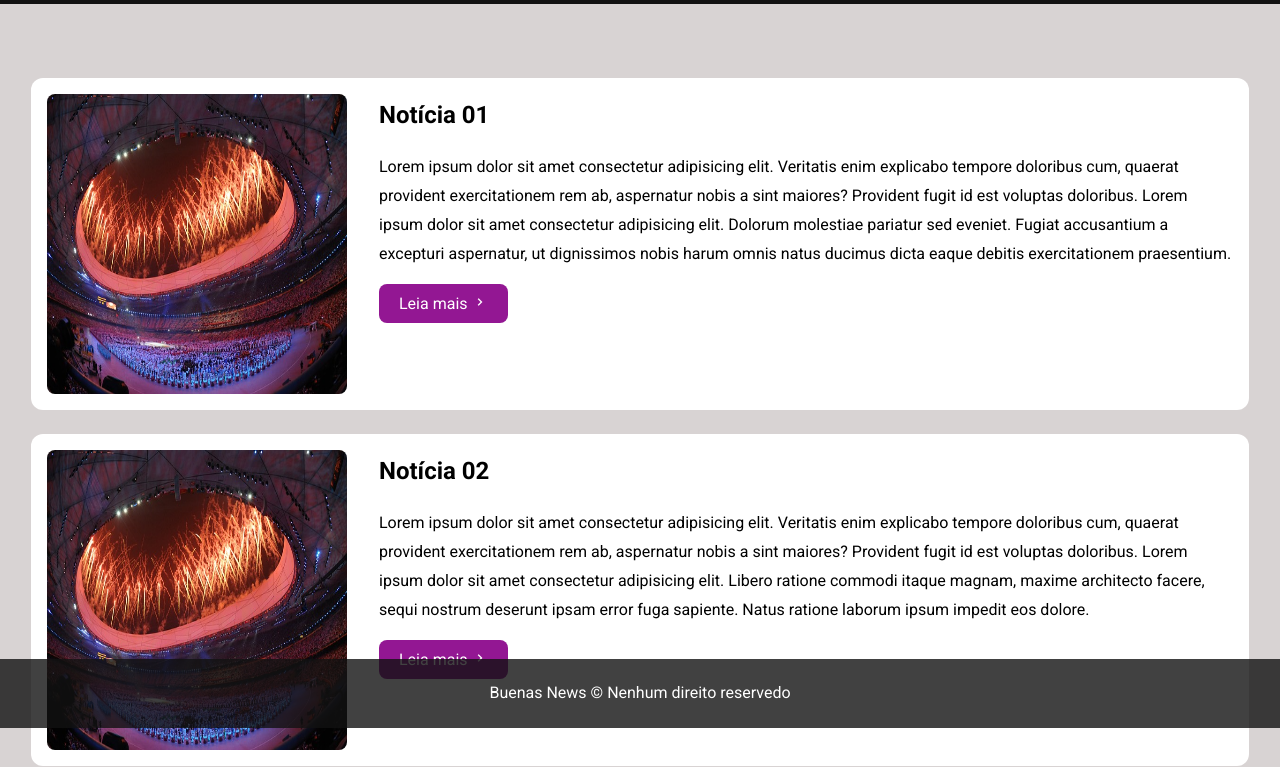
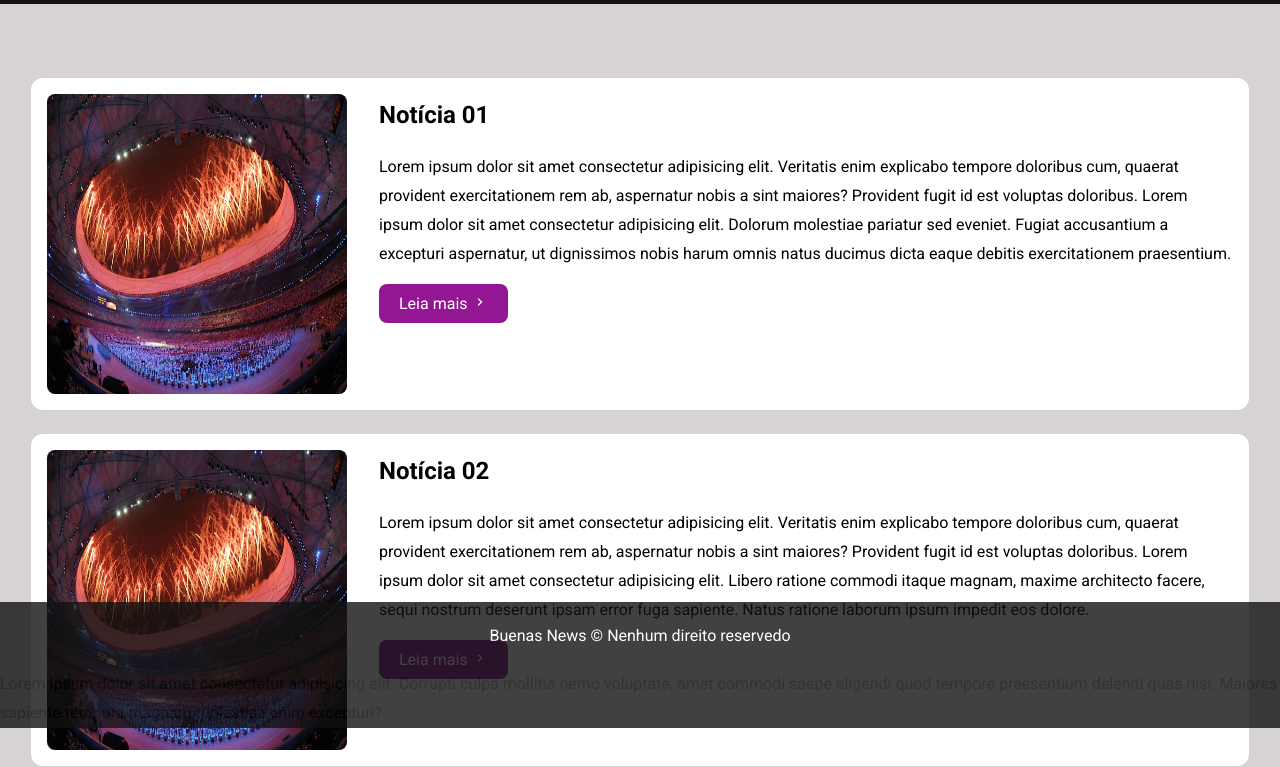
Before and after one commit to jairochabr/buenas-news, a plain HTML site: page index.html in a window 1280 px wide. Shown: the part 72-839 px from the top of the page. Drawn offline with nearby package versions, Linux system fonts and the light colour scheme.

Commit message:
feat(github): enviando para github

```diff
--- a/index.html
+++ b/index.html
@@ -134,6 +134,9 @@
       <div class="container">
         <p class="footer-infos">Buenas News &copy; Nenhum direito reservedo</p>
       </div>
+      <div class="conatiner">
+        Lorem ipsum dolor sit amet consectetur adipisicing elit. Corrupti culpa mollitia nemo voluptate, amet commodi saepe eligendi quod tempore praesentium deleniti quas nisi. Maiores sapiente tempora magnam molestiae enim excepturi?
+      </div>
     </footer>
 
   </body>
```
